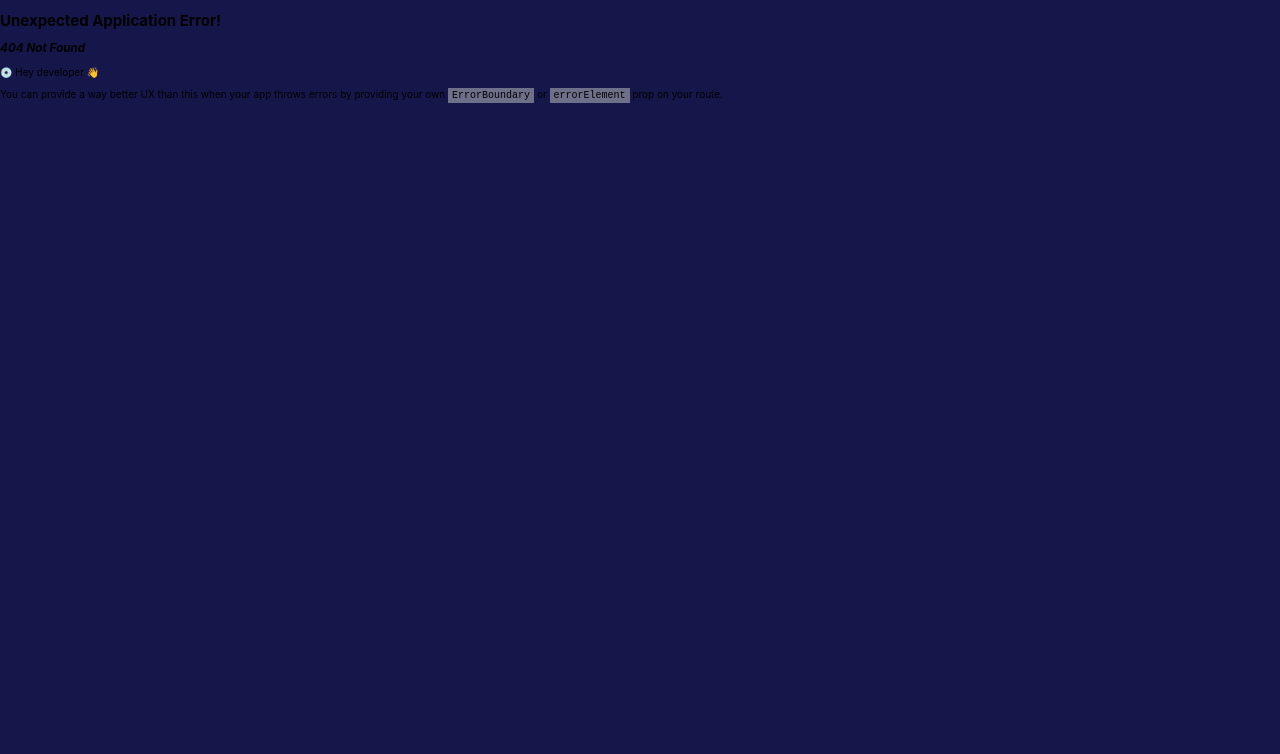
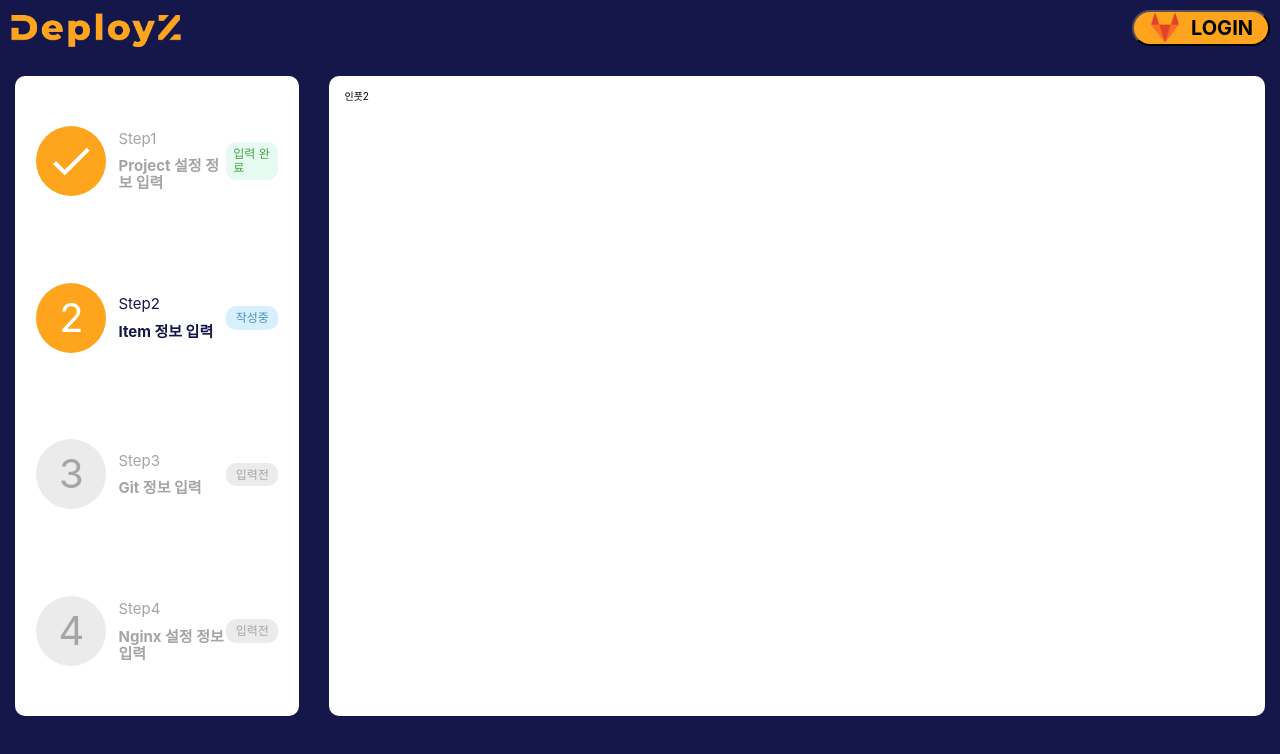
Before and after one commit to 2kjin/DeployZ, a React (Vite) app in the folder frontend/: page /step in a window 1280 px wide. Before the commit this address had no page. Shown: the top 754 px of the page. Built offline with nearby package versions, Linux system fonts and the light colour scheme.

Commit message:
✨ feat : 프로젝트 생성 좌측 progress 퍼블리싱

```diff
--- /dev/null
+++ b/frontend/src/components/CreateProject/InputSection2.tsx
@@ -0,0 +1,15 @@
+import { theme } from "@/styles/theme";
+import styled from "styled-components";
+
+export default function InputSection2() {
+  return <Container>인풋2</Container>;
+}
+
+const Container = styled.div`
+  background-color: #fff;
+  /* background-color: ${theme.colors.container}; */
+  flex: 4;
+  margin: 2rem 1.5rem;
+  border-radius: 1rem;
+  padding: 1.5rem;
+`;
--- /dev/null
+++ b/frontend/src/components/CreateProject/LeftSection/StepItem.tsx
@@ -0,0 +1,97 @@
+import { theme } from "@/styles/theme";
+import styled from "styled-components";
+import DoneIcon from "@mui/icons-material/Done";
+
+export default function StepItem({ item }: { item: IStepItem }) {
+  const handleStatus = (value: String) => {
+    if (value == "after") return "입력 완료";
+    if (value == "now") return "작성중";
+    if (value == "before") return "입력전";
+  };
+
+  return (
+    <Container>
+      <Section>
+        <Circle status={item.status}>
+          {item.status == "after" ? (
+            <DoneIcon sx={{ fontSize: 50 }} />
+          ) : (
+            item.number
+          )}
+        </Circle>
+        <DescSection status={item.status}>
+          <span>Step{item.number}</span>
+          <b>{item.desc}</b>
+        </DescSection>
+        <StatusSection status={item.status}>
+          {handleStatus(item.status)}
+        </StatusSection>
+      </Section>
+    </Container>
+  );
+}
+
+const Container = styled.div`
+  margin: 1rem 0;
+  padding: 1.5rem;
+  flex: 2;
+  display: flex;
+`;
+
+const Section = styled.div`
+  display: flex;
+  justify-content: center;
+  align-items: center;
+  width: 100%;
+`;
+
+const Circle = styled.div<{ status: String }>`
+  border-radius: 50rem;
+  background-color: ${(props) =>
+    props.status == "before" ? theme.colors.lightgray : theme.colors.secondary};
+  color: ${(props) =>
+    props.status == "before" ? theme.colors.darkgray : "#fff"};
+  width: 7rem;
+  height: 7rem;
+  display: flex;
+  justify-content: center;
+  align-items: center;
+  font-size: 4rem;
+`;
+
+const DescSection = styled.div<{ status: String }>`
+  flex: 2;
+  display: flex;
+  flex-direction: column;
+  align-content: space-between;
+  padding-left: 5%;
+  font-size: 1.5rem;
+  color: ${(props) =>
+    props.status == "now" ? theme.colors.primary : theme.colors.darkgray};
+
+  span {
+    margin-bottom: 1rem;
+  }
+`;
+
+const StatusSection = styled.div<{ status: String }>`
+  flex: 0.7;
+  display: flex;
+  justify-content: center;
+  align-items: center;
+  padding: 0.5rem 0.7rem;
+  background-color: ${(props) =>
+    props.status == "after"
+      ? theme.colors.complete
+      : props.status == "now"
+      ? theme.colors.pending
+      : theme.colors.lightgray};
+  color: ${(props) =>
+    props.status == "after"
+      ? theme.colors.checkgreen
+      : props.status == "now"
+      ? "#4D92BB"
+      : theme.colors.darkgray};
+  border-radius: 1rem;
+  font-size: 1.2rem;
+`;
--- /dev/null
+++ b/frontend/src/components/common/StepSection.tsx
@@ -0,0 +1,46 @@
+import styled from "styled-components";
+import StepItem from "@components/CreateProject/LeftSection/StepItem";
+
+export default function StepSection() {
+  return (
+    <Container>
+      {ItemInfo.map((info: IStepItem) => (
+        <StepItem item={info} />
+      ))}
+    </Container>
+  );
+}
+
+const Container = styled.div`
+  background-color: #fff;
+  flex: 1.2;
+  margin: 2rem 1.5rem;
+  border-radius: 1rem;
+  padding: 0.5%;
+  display: flex;
+  flex-direction: column;
+  justify-content: space-between;
+`;
+
+const ItemInfo = [
+  {
+    number: "1",
+    desc: "Project 설정 정보 입력",
+    status: "after",
+  },
+  {
+    number: "2",
+    desc: "Item 정보 입력",
+    status: "now",
+  },
+  {
+    number: "3",
+    desc: "Git 정보 입력",
+    status: "before",
+  },
+  {
+    number: "4",
+    desc: "Nginx 설정 정보 입력",
+    status: "before",
+  },
+];
--- a/frontend/src/pages/ProjectStepPage.tsx
+++ b/frontend/src/pages/ProjectStepPage.tsx
@@ -1,5 +1,22 @@
-import React from "react";
+import styled from "styled-components";
+import InputSection from "@components/CreateProject/InputSection2";
+import StepSection from "@components/common/StepSection";
+import Header from "@components/common/Header";
 
 export default function ProjectStepPage() {
-  return <></>;
+  return (
+    <>
+      <Header />
+      <Container>
+        <StepSection />
+        <InputSection />
+      </Container>
+    </>
+  );
 }
+
+const Container = styled.div`
+  display: flex;
+  justify-content: space-between;
+  height: 85vh;
+`;
--- a/frontend/src/router.tsx
+++ b/frontend/src/router.tsx
@@ -1,6 +1,10 @@
 import { createBrowserRouter } from "react-router-dom";
 import App from "./pages/AppPage";
+import ProjectStepPage from "./pages/ProjectStepPage";
 
-const router = createBrowserRouter([{ path: "/", element: <App /> }]);
+const router = createBrowserRouter([
+  { path: "/", element: <App /> },
+  { path: "/step", element: <ProjectStepPage /> },
+]);
 
 export default router;
--- /dev/null
+++ b/frontend/types/main.d.ts
@@ -0,0 +1,5 @@
+interface IStepItem {
+  number: String;
+  desc: String;
+  status: String;
+}
```
